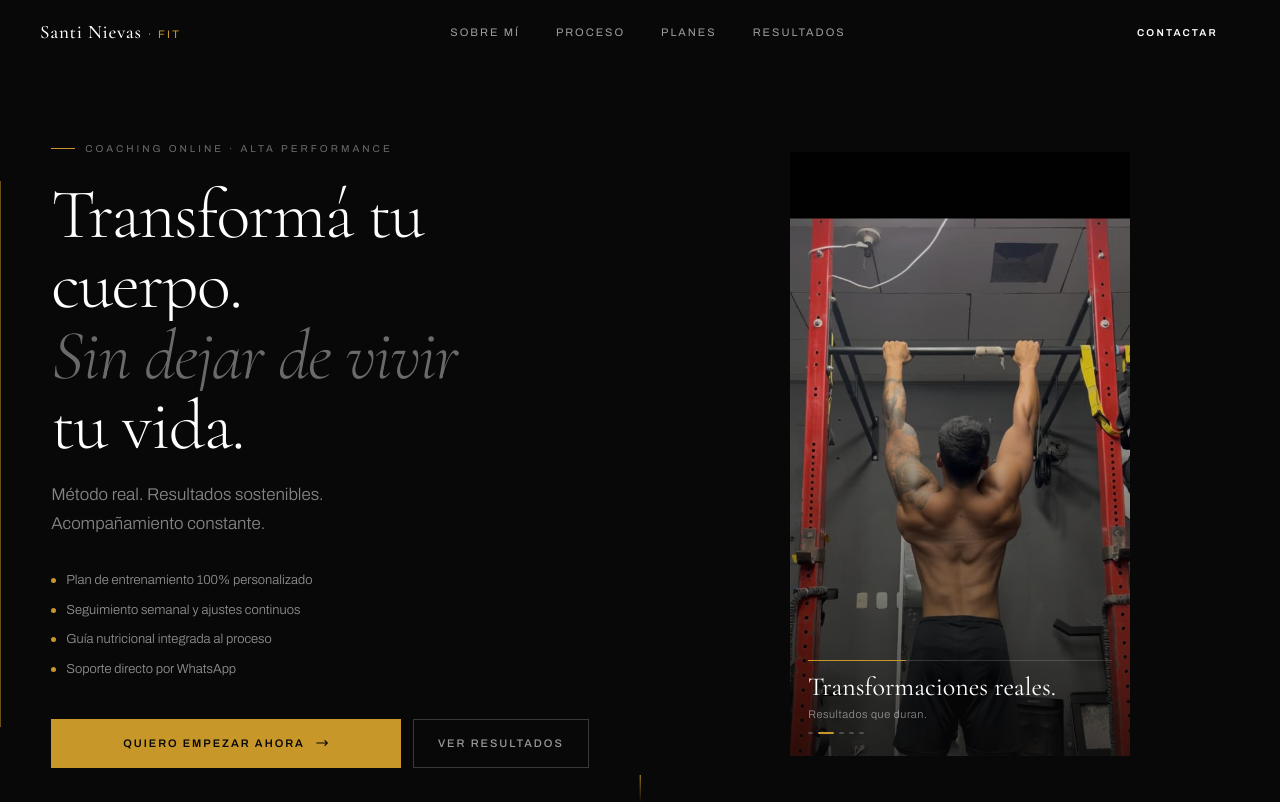
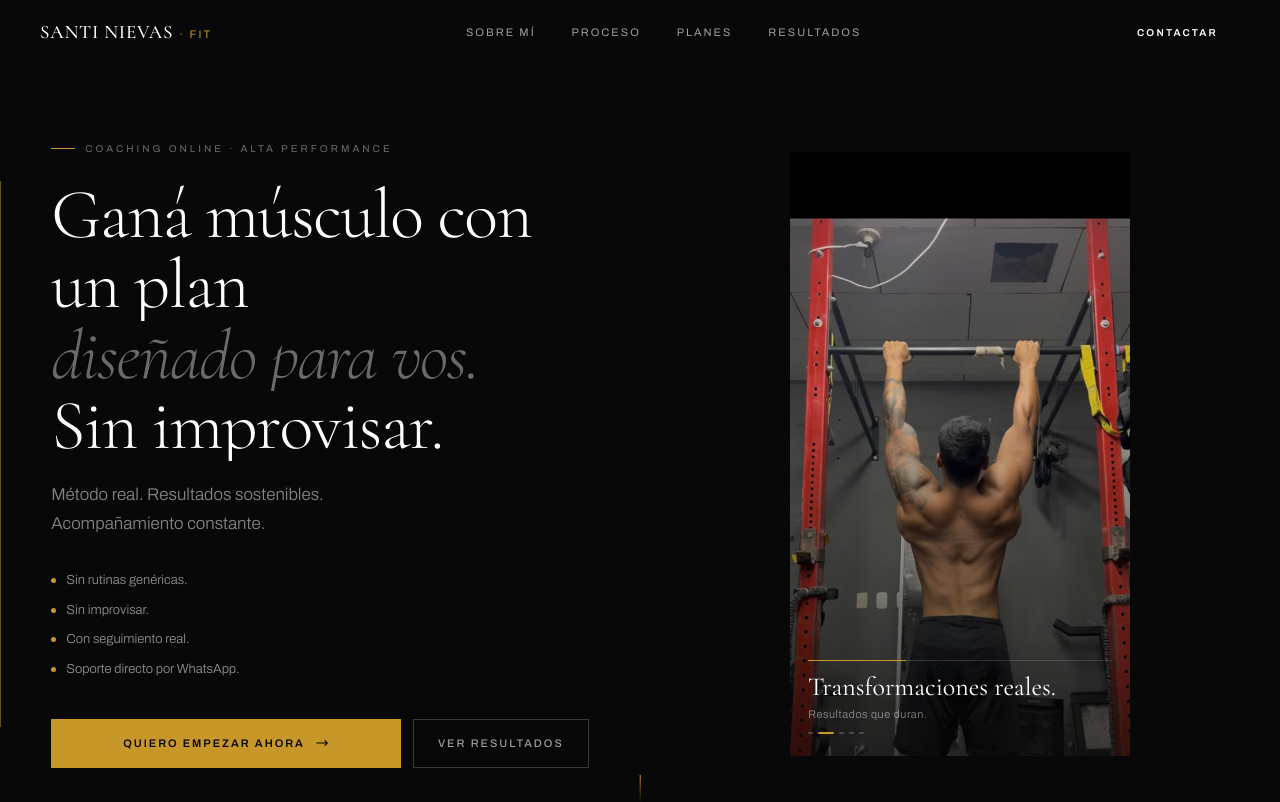
Before and after one commit to facupincha3-svg/santi-fit, a React (Vite) app: page / in a window 1280 px wide. Shown: the top 802 px of the page. Built offline with nearby package versions, Linux system fonts and the light colour scheme.

Commit message:
feat: cambios copy finales Santiago

```diff
--- a/src/App.jsx
+++ b/src/App.jsx
@@ -82,8 +82,8 @@ export default function App() {
         <Transformaciones />
         <PorQueFunciona />
         <ComoTrabajamos />
+        <Planes />
         <SobreMi />
-        <Planes />
         <Resultados />
         <FAQ />
         <CTAFinal />
--- a/src/components/FAQ.jsx
+++ b/src/components/FAQ.jsx
@@ -10,7 +10,7 @@ const FAQS = [
   { q: "¿El plan incluye nutrición?",
     a: "Depende del plan. La Rutina Personalizada no incluye nutrición. El Coaching Online incluye guía nutricional básica. El Premium incluye nutrición guiada integrada al entrenamiento." },
   { q: "¿Cómo funciona el seguimiento?",
-    a: "Por WhatsApp en días hábiles. Revisamos tus métricas y avances semanalmente. Si algo no está funcionando, ajustamos el plan. No desaparezco después de mandarte el PDF." },
+    a: "El seguimiento se realiza por WhatsApp durante los días hábiles. Revisamos avances, métricas y sensaciones de forma periódica para asegurarnos de que el plan siga funcionando. Tu entrenamiento se gestiona mediante una planificación personalizada en Google Sheets, donde vas a tener acceso a tu progreso, ajustes y actualizaciones de forma organizada. Si algo no está funcionando, se modifica. La idea es acompañarte durante el proceso, no entregarte una rutina y desaparecer." },
   { q: "¿Puedo entrenar en casa?",
     a: "Sí, completamente. El plan se diseña específicamente para tu espacio y equipamiento disponible. Con bandas, mancuernas, peso corporal o lo que tengas a mano." },
   { q: "¿Cuándo recibo la rutina?",
--- a/src/components/Hero.jsx
+++ b/src/components/Hero.jsx
@@ -53,9 +53,9 @@ export default function Hero() {
           <div className="display" style={{ fontSize: "clamp(44px,5.5vw,80px)", fontWeight: 300,
             color: "#fff", lineHeight: 1.0, letterSpacing: "-0.02em", marginBottom: 20 }}>
             {[
-              { text: "Transformá tu cuerpo.", italic: false },
-              { text: "Sin dejar de vivir",    italic: true  },
-              { text: "tu vida.",              italic: false },
+              { text: "Ganá músculo con un plan", italic: false },
+              { text: "diseñado para vos.",       italic: true  },
+              { text: "Sin improvisar.",          italic: false },
             ].map((line, i) => (
               <div key={i} style={{ overflow: "hidden" }}>
                 <motion.div initial={{ y: "105%" }} animate={{ y: 0 }}
@@ -79,10 +79,10 @@ export default function Hero() {
             transition={{ duration: 0.7, delay: 1.3 }}
             style={{ listStyle: "none", display: "flex", flexDirection: "column", gap: 10, marginBottom: 40 }}>
             {[
-              "Plan de entrenamiento 100% personalizado",
-              "Seguimiento semanal y ajustes continuos",
-              "Guía nutricional integrada al proceso",
-              "Soporte directo por WhatsApp",
+              "Sin rutinas genéricas.",
+              "Sin improvisar.",
+              "Con seguimiento real.",
+              "Soporte directo por WhatsApp.",
             ].map((b, i) => (
               <li key={i} style={{ display: "flex", alignItems: "center", gap: 10 }}>
                 <span style={{ width: 5, height: 5, borderRadius: "50%",
--- a/src/components/Navbar.jsx
+++ b/src/components/Navbar.jsx
@@ -49,7 +49,7 @@ export default function Navbar() {
         <a href="#" onClick={e => { e.preventDefault(); window.scrollTo({ top: 0, behavior: "smooth" }); }}
           style={{ textDecoration: "none", display: "flex", alignItems: "baseline", gap: 4 }}>
           <span className="display" style={{ fontSize: 19, fontWeight: 500,
-            letterSpacing: "0.04em", color: logoC, transition: "color 0.4s" }}>Santi Nievas</span>
+            letterSpacing: "0.04em", color: logoC, transition: "color 0.4s" }}>SANTI NIEVAS</span>
           <span style={{ fontSize: 11, color: "var(--amber)", letterSpacing: "0.2em", marginLeft: 2 }}>· FIT</span>
         </a>
 
--- a/src/components/Planes.jsx
+++ b/src/components/Planes.jsx
@@ -17,11 +17,12 @@ const PLANS = [
     ],
   },
   {
-    id: "b", name: "Transformación 90 días", tag: "Trimestral", badge: "Más elegido", featured: true,
+    id: "b", name: "Coaching Online", tag: "Trimestral", badge: "🔥 PROGRAMA RECOMENDADO", featured: true,
     prices: [
-      { label: "Mensual",    value: "$55.000", rec: false },
-      { label: "Trimestral", value: "$50.000", rec: true  },
+      { label: "Mensual",                        value: "$55.000", rec: false },
+      { label: "Trimestral ✦ Ahorrás $15.000",   value: "$50.000", rec: true  },
     ],
+    saving: "Ahorrás $15.000 eligiendo el plan trimestral",
     desc: "Entrenamiento, nutrición y seguimiento real. 90 días que cambian el resultado.",
     features: [
       { label: "Rutina personalizada",    val: true  },
@@ -230,7 +231,7 @@ export default function Planes() {
                         border: pr.rec ? "1px solid rgba(200,151,42,0.3)" : "1px solid transparent" }}>
                         <span style={{ fontSize: 10, letterSpacing: "0.15em", textTransform: "uppercase",
                           color: pr.rec ? "var(--amber)" : "var(--gray4)", fontWeight: pr.rec ? 600 : 400 }}>
-                          {pr.label}{pr.rec ? " ✦" : ""}
+                          {pr.label}
                         </span>
                         <span className="display" style={{ fontSize: p.featured ? "clamp(22px,3vw,28px)" : "clamp(18px,2.5vw,24px)",
                           fontWeight: 400, color: "#fff", letterSpacing: "-0.01em" }}>
@@ -238,6 +239,11 @@ export default function Planes() {
                         </span>
                       </div>
                     ))}
+                    {p.saving && (
+                      <p style={{ fontSize: 11, color: "var(--amber)", fontWeight: 600, marginTop: 6 }}>
+                        {p.saving}
+                      </p>
+                    )}
                   </div>
                 )}
 
@@ -269,7 +275,7 @@ export default function Planes() {
                     if (p.featured) { e.currentTarget.style.background = "var(--amber)"; }
                     else { e.currentTarget.style.borderColor = "var(--gray2)"; e.currentTarget.style.color = "rgba(255,255,255,0.5)"; }
                   }}>
-                  {p.featured ? "Quiero transformarme →" : "Consultar este plan"}
+                  {p.featured ? "Quiero transformarme →" : "Empezar ahora"}
                 </a>
               </div>
             </FadeIn>
--- a/src/components/PorQueFunciona.jsx
+++ b/src/components/PorQueFunciona.jsx
@@ -18,8 +18,8 @@ const CARDS = [
   },
   {
     icon: <svg width="28" height="28" fill="none" stroke="currentColor" strokeWidth={1.5} viewBox="0 0 24 24"><path strokeLinecap="round" strokeLinejoin="round" d="M12 21a9.004 9.004 0 008.716-6.747M12 21a9.004 9.004 0 01-8.716-6.747M12 21c2.485 0 4.5-4.03 4.5-9S14.485 3 12 3m0 18c-2.485 0-4.5-4.03-4.5-9S9.515 3 12 3m0 0a8.997 8.997 0 017.843 4.582M12 3a8.997 8.997 0 00-7.843 4.582m15.686 0A11.953 11.953 0 0112 10.5c-2.998 0-5.74-1.1-7.843-2.918m15.686 0A8.959 8.959 0 0121 12c0 .778-.099 1.533-.284 2.253"/></svg>,
-    title: "Gym o casa",
-    desc: "Con equipamiento o sin él. El plan se adapta a tu espacio.",
+    title: "Adaptado a tu realidad",
+    desc: "Con equipamiento o sin él. El plan se diseña para tu contexto real.",
   },
 ];
 
--- a/src/components/SobreMi.jsx
+++ b/src/components/SobreMi.jsx
@@ -4,7 +4,6 @@ export default function SobreMi() {
   const stats = [
     { v: "10+", l: "Años entrenando" },
     { v: "15+", l: "Alumnos"         },
-    { v: "98%", l: "Satisfacción"    },
   ];
 
   return (
@@ -39,11 +38,9 @@ export default function SobreMi() {
             </h2>
             <div style={{ display: "flex", flexDirection: "column", gap: 14,
               color: "var(--gray3)", fontSize: 15, fontWeight: 400, lineHeight: 1.8, maxWidth: 440 }}>
-              <p>Coach de fitness y nutrición. 5 años acompañando personas que quieren transformarse sin sacrificar su vida.</p>
-              <p>Diagnósticos reales, planes adaptados, seguimiento constante. No desaparezco después del primer mes.</p>
-              <p style={{ color: "var(--gray4)", fontSize: 13, fontStyle: "italic" }}>
-                Si sentiste que el problema eras vos, probablemente era el método.
-              </p>
+              <p>Entrenador online especializado en hipertrofia y transformación física.</p>
+              <p>Ayudo a personas a ganar músculo, mejorar su físico y dejar de entrenar sin dirección mediante entrenamiento personalizado y seguimiento real.</p>
+              <p style={{ color: "var(--gray4)", fontSize: 13, fontStyle: "italic" }}>Cuando el proceso requiere una planificación alimentaria específica, trabajo junto a una nutricionista para ofrecer un acompañamiento más completo.</p>
             </div>
 
             <div style={{ display: "flex", flexWrap: "wrap", gap: 0, marginTop: 36,
@@ -51,7 +48,7 @@ export default function SobreMi() {
               {stats.map((s, i) => (
                 <FadeIn key={s.l} delay={0.25 + i * 0.08}>
                   <div style={{ paddingRight: 32, marginRight: 32,
-                    borderRight: i < 2 ? "1px solid var(--gray5)" : "none" }}>
+                    borderRight: i < 1 ? "1px solid var(--gray5)" : "none" }}>
                     <p className="display" style={{ fontSize: "clamp(28px,4vw,40px)",
                       fontWeight: 400, color: "var(--black)", lineHeight: 1 }}>{s.v}</p>
                     <p style={{ fontSize: 10, letterSpacing: "0.2em", textTransform: "uppercase",
```
